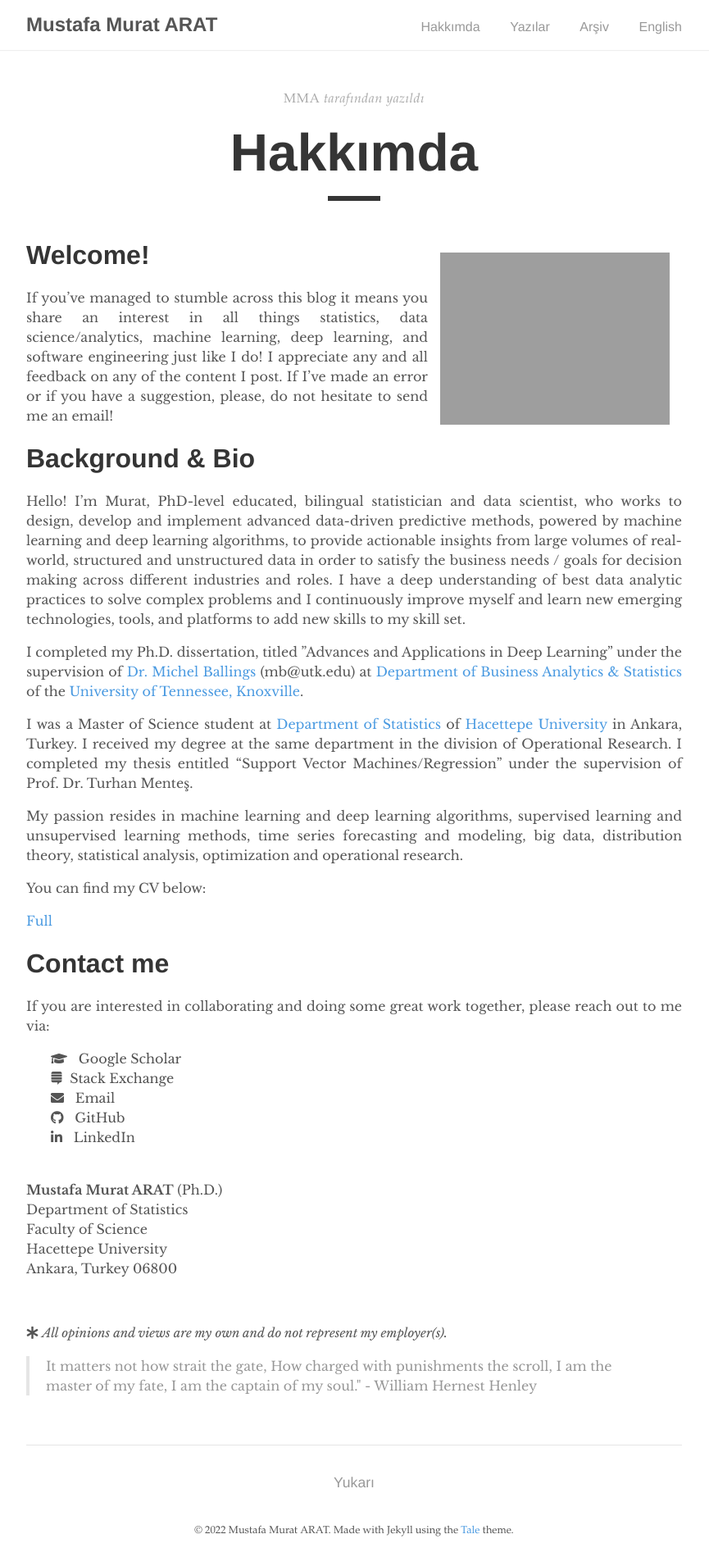
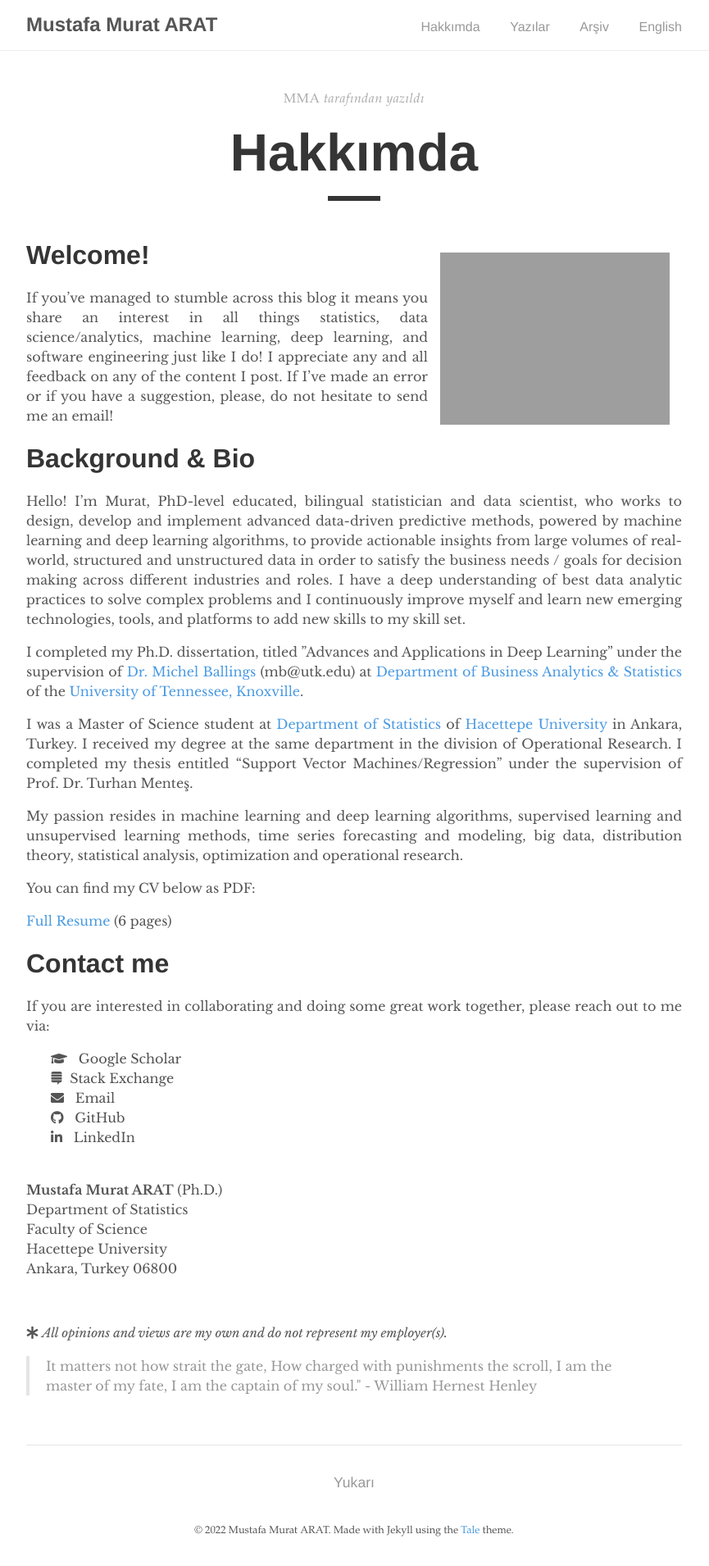
Before and after one commit to mmuratarat/turkish, a Jekyll site: the page built from _pages/about.md, in a window 1280 px wide. Shown: the whole page at 82% size, without its empty margins (208-1073 px from the left). Built offline with Jekyll 4.4.1, drawn with Linux system fonts in a browser that asks for light colours; nearby versions of some CDN libraries; comment, search, counter and statistics services are not loaded.

Commit message:
Update about.md

```diff
--- a/_pages/about.md
+++ b/_pages/about.md
@@ -24,9 +24,9 @@ I was a Master of Science student at [Department of Statistics](http://www.stat.
 
 My passion resides in machine learning and deep learning algorithms, supervised learning and unsupervised learning methods, time series forecasting and modeling, big data, distribution theory, statistical analysis, optimization and operational research.
 
-You can find my CV below:
+You can find my CV below as PDF:
 
-[Full](https://mmuratarat.github.io/files/cv/CV.pdf){:target="_blank"}
+[Full Resume](https://mmuratarat.github.io/files/cv/CV.pdf){:target="_blank"} (6 pages)
 
 # Contact me
 If you are interested in collaborating and doing some great work together, please reach out to me via:
```
